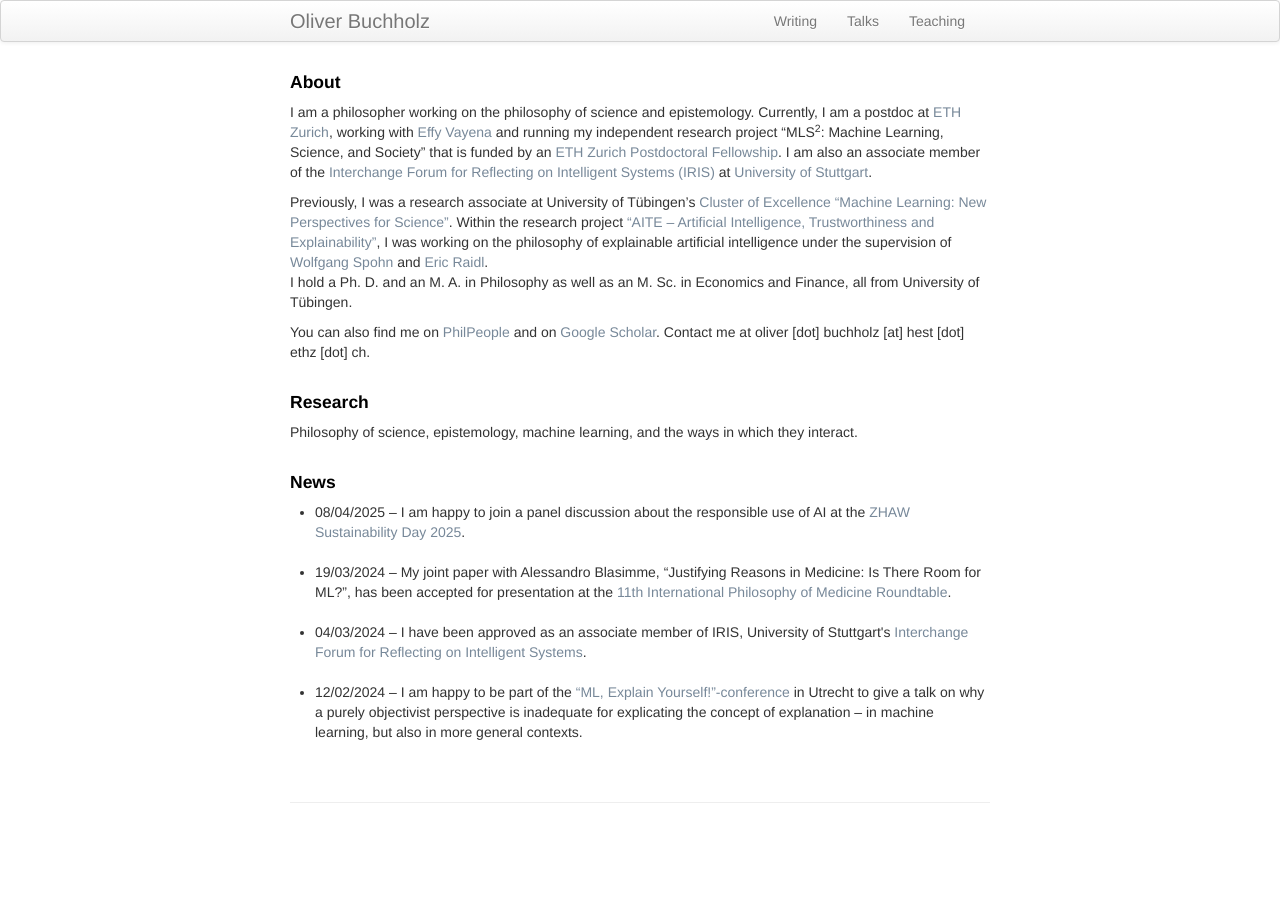
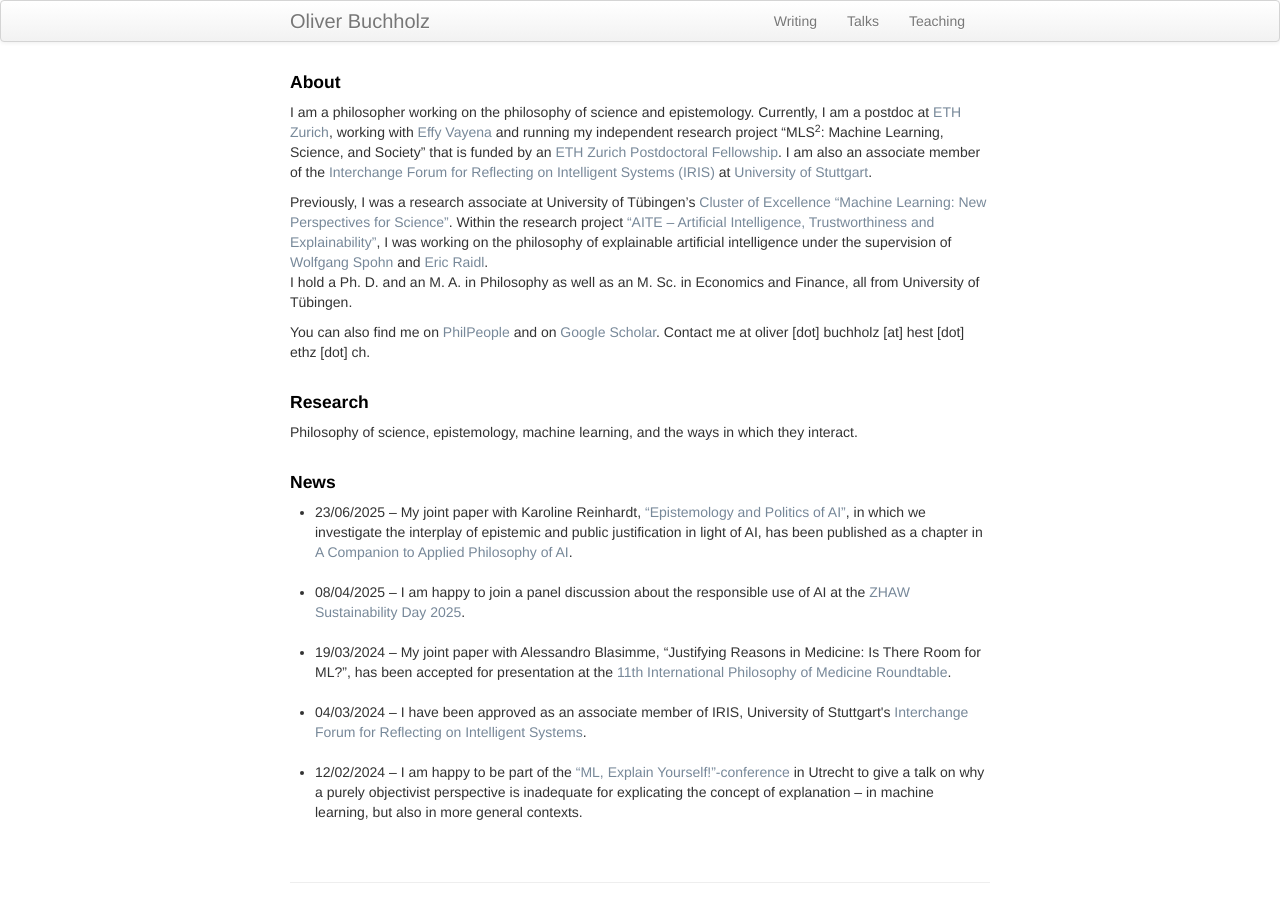
Before and after one commit to oliverbuchholz/oliverbuchholz.github.io, a Jekyll site: the page built from index.md, in a window 1280 px wide. Built offline with Jekyll 4.4.1, drawn with Linux system fonts in a browser that asks for light colours.

Commit message:
Update index.md

```diff
--- a/index.md
+++ b/index.md
@@ -2,7 +2,7 @@
 layout: frontpage
 title: Oliver Buchholz | Home
 description: Oliver Buchholz is a postdoc in philosophy at ETH Zürich.
-keywords: Buchholz, Oliver, philosophy, machine learning, phd, postdoc, Tübingen, ETH, Zürich
+keywords: Buchholz, Oliver, philosophy, machine learning, phd, postdoc, Tübingen, ETH, Zürich, AI
 ---
 
 <h4> About </h4>
@@ -23,6 +23,9 @@ Philosophy of science, epistemology, machine learning, and the ways in which the
 <h4> News </h4>
 
 <ul>
+<li> 23/06/2025 &ndash; My joint paper with Karoline Reinhardt, <a href="https://doi.org/10.1002/9781394238651.ch8" target="_blank">&ldquo;Epistemology and Politics of AI&rdquo;</a>, in which we investigate the interplay of epistemic and public justification in light of AI, has been published as a chapter in <a href="https://doi.org/10.1002/9781394238651" target="_blank">A Companion to Applied Philosophy of AI</a>.<br><br>
+</li>
+
 <li> 08/04/2025 &ndash; I am happy to join a panel discussion about the responsible use of AI at the <a href="https://www.zhaw.ch/en/focus-topics/zhaw-sustainable/engagement/sustainability-day-25" target="_blank">ZHAW Sustainability Day 2025</a>.<br><br>
 </li>
 
```
